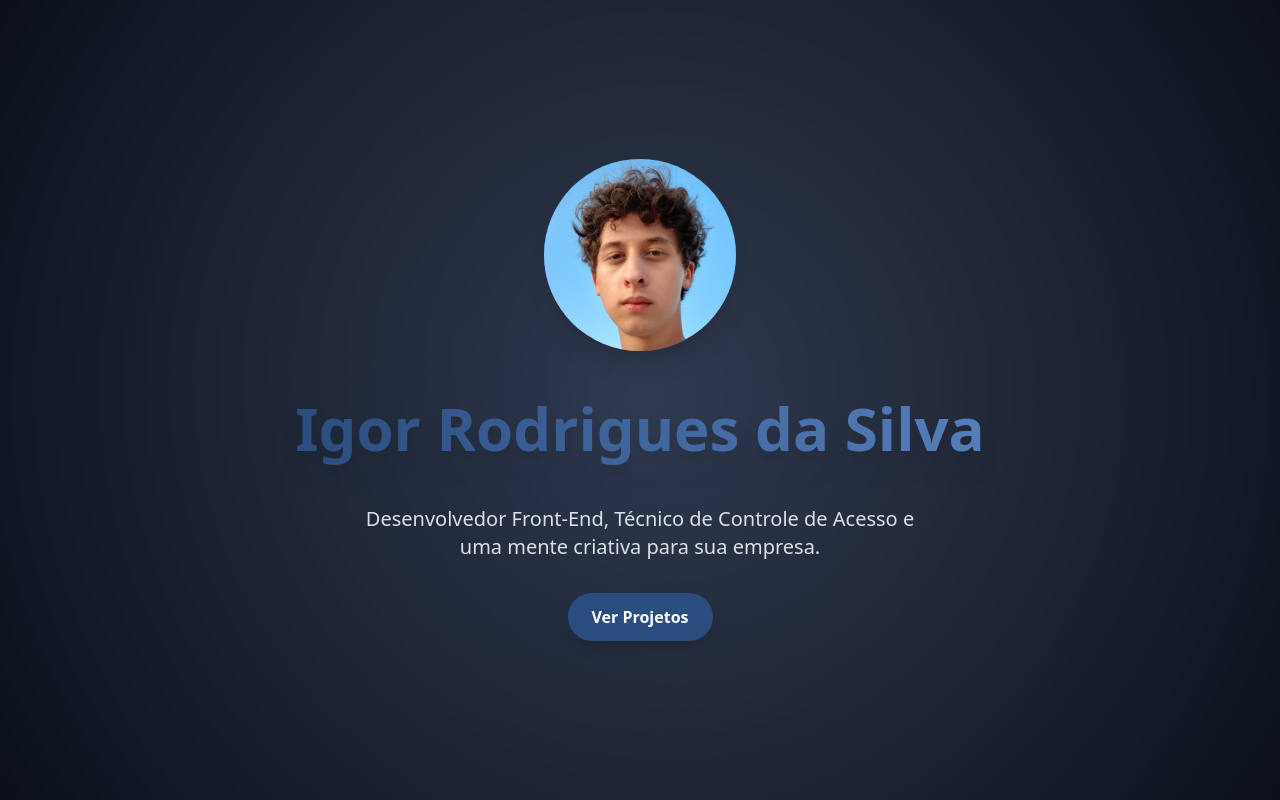
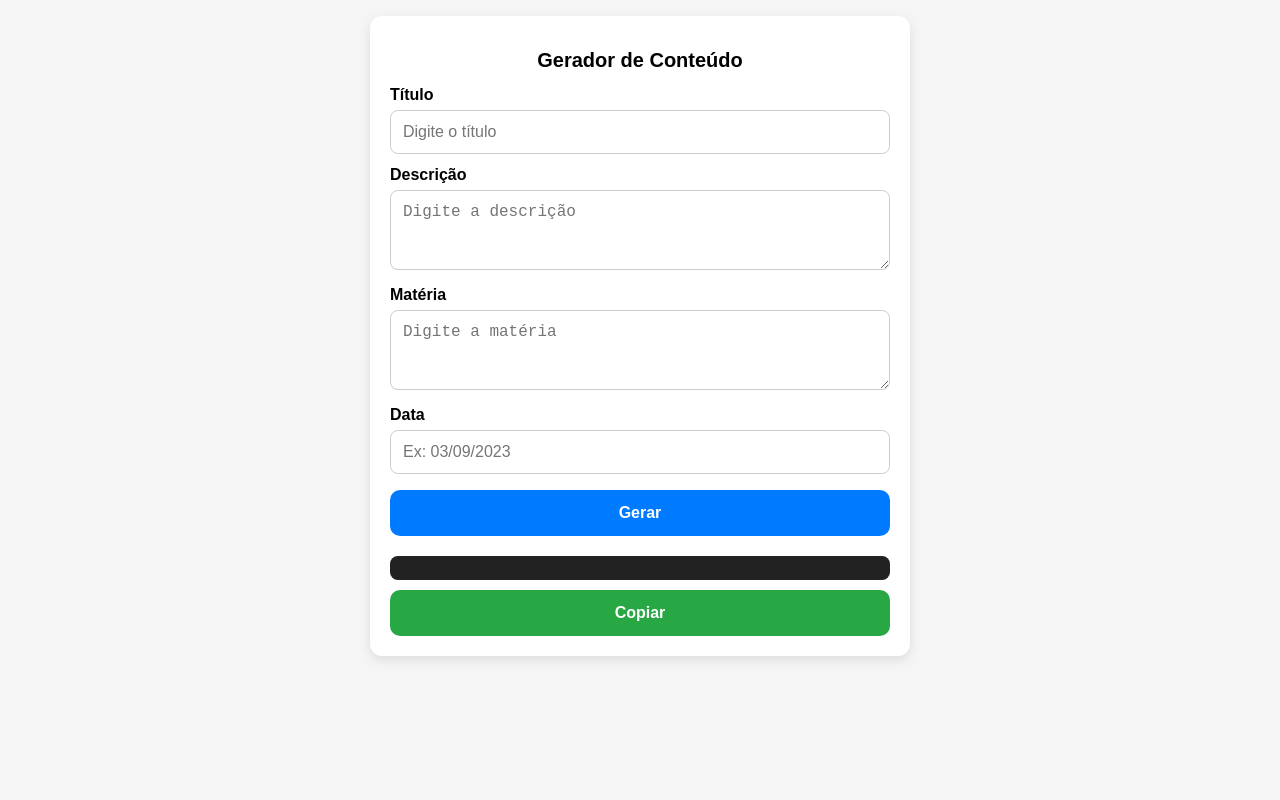
Before and after one commit to Igudevkit/Site-Curriculo, a React (Vite) app: page /daisy in a window 1280 px wide. Shown: the top 800 px of the page. Built offline with nearby package versions, Linux system fonts and the light colour scheme.

Commit message:
add ao site ferramentas para clientes

```diff
--- a/package.json
+++ b/package.json
@@ -14,6 +14,7 @@
     "@tsparticles/slim": "^3.9.1",
     "react": "^19.2.0",
     "react-dom": "^19.2.0",
+    "react-router-dom": "^7.16.0",
     "react-tsparticles": "^2.12.2",
     "tsparticles": "^3.9.1"
   },
--- a/src/App.jsx
+++ b/src/App.jsx
@@ -1,58 +1,40 @@
+import { BrowserRouter, Routes, Route } from "react-router-dom";
+
 import { Hero } from "./components/Hero";
-// Importa o componente Hero da pasta components
+import { About } from "./components/About";
+import { Skills } from "./components/Skills";
+import { Projects } from "./components/Projects";
+import { Contact } from "./components/Contact";
+import { Footer } from "./components/Footer";
+import { Background } from "./components/Background";
 
-import { About } from "./components/About";
-// Importa o componente About (sobre mim)
+import Daisy from "./pages/Daisy";
 
-import { Skills } from "./components/Skills";
-// Importa o componente Skills (habilidades)
-
-import { Projects } from "./components/Projects";
-// Importa o componente Projects (projetos)
-
-import { Contact } from "./components/Contact";
-// Importa o componente Contact (contato)
-
-import { Footer } from "./components/Footer";
-// Importa o componente Footer (rodapé)
-
-import { Background } from "./components/Background";
-// Importa o componente Background (fundo animado com gradiente)
-
-// Exporta o componente principal do app
-export default function App() {
-  // Retorna toda a estrutura da aplicação
+// 👇 Criamos um componente Home com seu layout atual
+function Home() {
   return (
     <div className="relative">
-      {/* Define que tudo dentro desse container é posicionado relativamente */}
-
       <Background />
-      {/* Renderiza o fundo animado atrás de todo o site */}
 
       <div className="bg-transparent text-white min-h-screen overflow-x-hidden">
-        {/* bg-transparent = fundo transparente
-            text-white = texto branco
-            min-h-screen = ocupa ao menos 100% da altura da tela
-            overflow-x-hidden = impede rolagem horizontal */}
-
         <Hero />
-        {/* Seção principal de apresentação */}
-
         <About />
-        {/* Seção "Sobre mim" */}
-
         <Skills />
-        {/* Seção de habilidades */}
-
         <Projects />
-        {/* Seção de projetos */}
-
         <Contact />
-        {/* Seção de contato */}
-
         <Footer />
-        {/* Rodapé do site */}
       </div>
     </div>
   );
 }
+
+export default function App() {
+  return (
+    <BrowserRouter>
+      <Routes>
+        <Route path="/" element={<Home />} />
+        <Route path="/daisy" element={<Daisy />} />
+      </Routes>
+    </BrowserRouter>
+  );
+}
--- /dev/null
+++ b/src/pages/daisy.jsx
@@ -0,0 +1,9 @@
+// src/pages/Daisy.jsx
+export default function Daisy() {
+  return (
+    <iframe
+      src="/Ferramentas_para_clientes/daisy.html"
+      style={{ width: "100%", height: "100vh", border: "none" }}
+    />
+  );
+}
```
Also changed, not shown: 1 other file (tests, documents, lock files or other folders).
